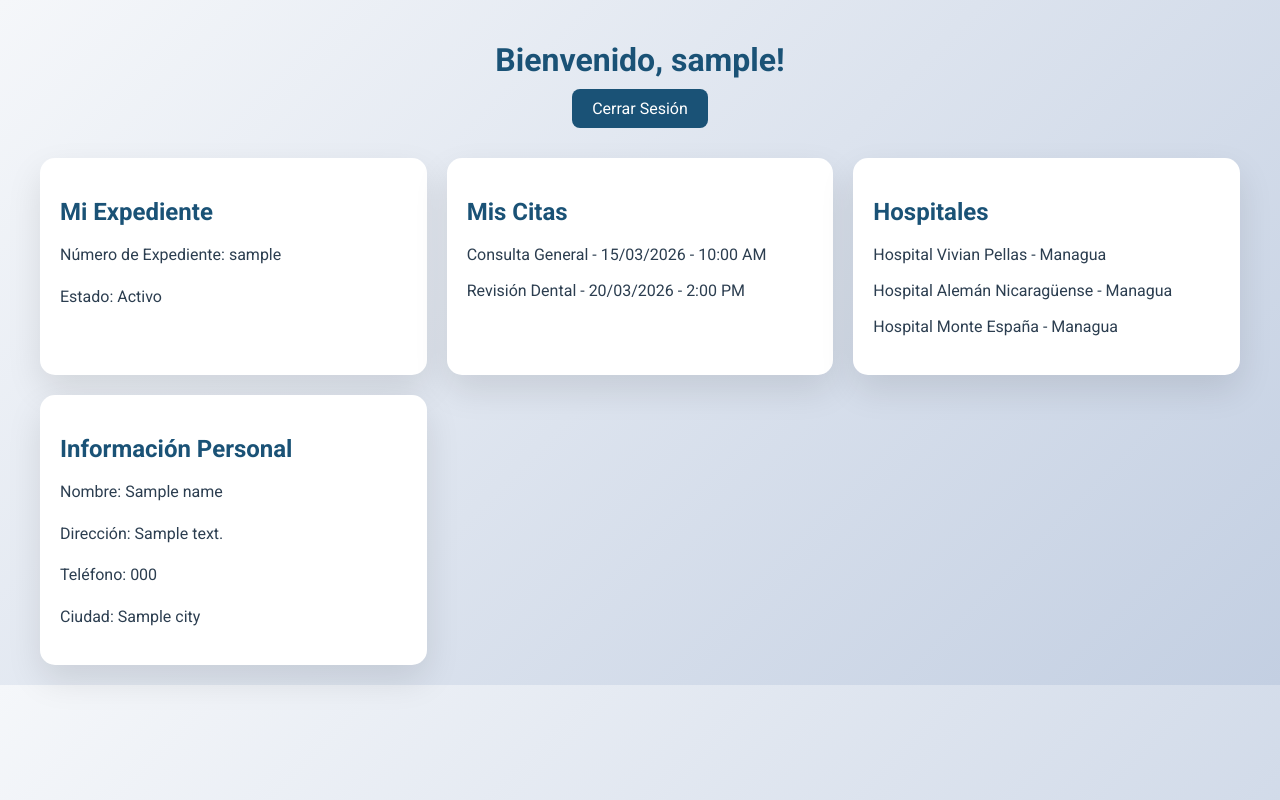
After one commit to bpalacios347-hash/minsa-portal, a Flask app: template templates/welcome.html in a window 1280 px wide. The commit adds this page. Run offline with Flask 3, Linux system fonts and the light colour scheme; the template is opened without the code that fills it: most values are stand-ins (such as "Sample title", 1, 10 or a date in 2020).

Commit message:
Implementar registro y login de usuarios con dashboard

```diff
--- /dev/null
+++ b/app.py
@@ -0,0 +1,85 @@
+from flask import Flask, render_template, request, redirect, url_for, session, flash
+import sqlite3
+import os
+from werkzeug.security import generate_password_hash, check_password_hash
+
+app = Flask(__name__)
+app.secret_key = 'tu_clave_secreta_aqui'  # Cambia esto en producción
+
+# Crear base de datos si no existe
+def init_db():
+    conn = sqlite3.connect('users.db')
+    c = conn.cursor()
+    c.execute('''CREATE TABLE IF NOT EXISTS users
+                 (id INTEGER PRIMARY KEY, username TEXT UNIQUE, password TEXT, name TEXT, address TEXT, phone TEXT, city TEXT)''')
+    conn.commit()
+    conn.close()
+
+init_db()
+
+@app.route('/')
+def home():
+    return render_template('index.html')
+
+@app.route('/register', methods=['POST'])
+def register():
+    username = request.form['username']
+    password = request.form['password']
+    name = request.form['name']
+    address = request.form['address']
+    phone = request.form['phone']
+    city = request.form['city']
+    hashed_password = generate_password_hash(password, method='pbkdf2:sha256')
+
+    conn = sqlite3.connect('users.db')
+    c = conn.cursor()
+    try:
+        c.execute("INSERT INTO users (username, password, name, address, phone, city) VALUES (?, ?, ?, ?, ?, ?)", (username, hashed_password, name, address, phone, city))
+        conn.commit()
+        flash('Cuenta creada exitosamente. Ahora puedes iniciar sesión.')
+    except sqlite3.IntegrityError:
+        flash('El nombre de usuario ya existe.')
+    conn.close()
+    return redirect(url_for('home'))
+
+@app.route('/login', methods=['POST'])
+def login():
+    username = request.form['username']
+    password = request.form['password']
+
+    conn = sqlite3.connect('users.db')
+    c = conn.cursor()
+    c.execute("SELECT password FROM users WHERE username = ?", (username,))
+    user = c.fetchone()
+    conn.close()
+
+    if user and check_password_hash(user[0], password):
+        session['username'] = username
+        return redirect(url_for('welcome'))
+    else:
+        flash('Nombre de usuario o contraseña incorrectos.')
+        return redirect(url_for('home'))
+
+@app.route('/welcome')
+def welcome():
+    if 'username' in session:
+        conn = sqlite3.connect('users.db')
+        c = conn.cursor()
+        c.execute("SELECT name, address, phone, city FROM users WHERE username = ?", (session['username'],))
+        user_data = c.fetchone()
+        conn.close()
+        if user_data:
+            name, address, phone, city = user_data
+            return render_template('welcome.html', username=session['username'], name=name, address=address, phone=phone, city=city)
+        else:
+            return redirect(url_for('home'))
+    else:
+        return redirect(url_for('home'))
+
+@app.route('/logout')
+def logout():
+    session.pop('username', None)
+    return redirect(url_for('home'))
+
+if __name__ == '__main__':
+    app.run(debug=True)
--- /dev/null
+++ b/requirements.txt
@@ -0,0 +1,2 @@
+Flask==3.0.0
+Werkzeug==3.0.1
--- /dev/null
+++ b/templates/welcome.html
@@ -0,0 +1,100 @@
+<!DOCTYPE html>
+<html lang="es">
+<head>
+    <meta charset="UTF-8">
+    <meta name="viewport" content="width=device-width, initial-scale=1.0">
+    <title>Dashboard - Portal Médico</title>
+    <link href="https://fonts.googleapis.com/css2?family=Roboto:wght@300;400;500;700&display=swap" rel="stylesheet">
+    <style>
+        body {
+            font-family: 'Roboto', sans-serif;
+            background: linear-gradient(135deg, #f5f7fa 0%, #c3cfe2 100%);
+            margin: 0;
+            padding: 20px;
+        }
+        .header {
+            text-align: center;
+            margin-bottom: 30px;
+        }
+        .header h1 {
+            color: #1a5276;
+            margin-bottom: 10px;
+        }
+        .header a {
+            display: inline-block;
+            padding: 10px 20px;
+            background: #1a5276;
+            color: white;
+            text-decoration: none;
+            border-radius: 8px;
+        }
+        .header a:hover {
+            background: #154360;
+        }
+        .dashboard {
+            display: grid;
+            grid-template-columns: repeat(auto-fit, minmax(300px, 1fr));
+            gap: 20px;
+            max-width: 1200px;
+            margin: 0 auto;
+        }
+        .card {
+            background: white;
+            padding: 20px;
+            border-radius: 15px;
+            box-shadow: 0 15px 35px rgba(0, 0, 0, 0.1);
+        }
+        .card h2 {
+            color: #1a5276;
+            margin-bottom: 15px;
+            font-size: 1.5rem;
+        }
+        .card p, .card ul {
+            color: #2c3e50;
+            line-height: 1.6;
+        }
+        .card ul {
+            list-style: none;
+            padding: 0;
+        }
+        .card li {
+            margin-bottom: 10px;
+        }
+    </style>
+</head>
+<body>
+    <div class="header">
+        <h1>Bienvenido, {{ username }}!</h1>
+        <a href="/logout">Cerrar Sesión</a>
+    </div>
+    <div class="dashboard">
+        <div class="card">
+            <h2>Mi Expediente</h2>
+            <p>Número de Expediente: {{ username }}</p>
+            <p>Estado: Activo</p>
+        </div>
+        <div class="card">
+            <h2>Mis Citas</h2>
+            <ul>
+                <li>Consulta General - 15/03/2026 - 10:00 AM</li>
+                <li>Revisión Dental - 20/03/2026 - 2:00 PM</li>
+            </ul>
+        </div>
+        <div class="card">
+            <h2>Hospitales</h2>
+            <ul>
+                <li>Hospital Vivian Pellas - Managua</li>
+                <li>Hospital Alemán Nicaragüense - Managua</li>
+                <li>Hospital Monte España - Managua</li>
+            </ul>
+        </div>
+        <div class="card">
+            <h2>Información Personal</h2>
+            <p>Nombre: {{ name }}</p>
+            <p>Dirección: {{ address }}</p>
+            <p>Teléfono: {{ phone }}</p>
+            <p>Ciudad: {{ city }}</p>
+        </div>
+    </div>
+</body>
+</html>
```
Also changed, not shown: package.json (added, +17 -0 lines), templates/index.html (renamed from index.html, +37 -28 lines), README.md, 1 other file.
